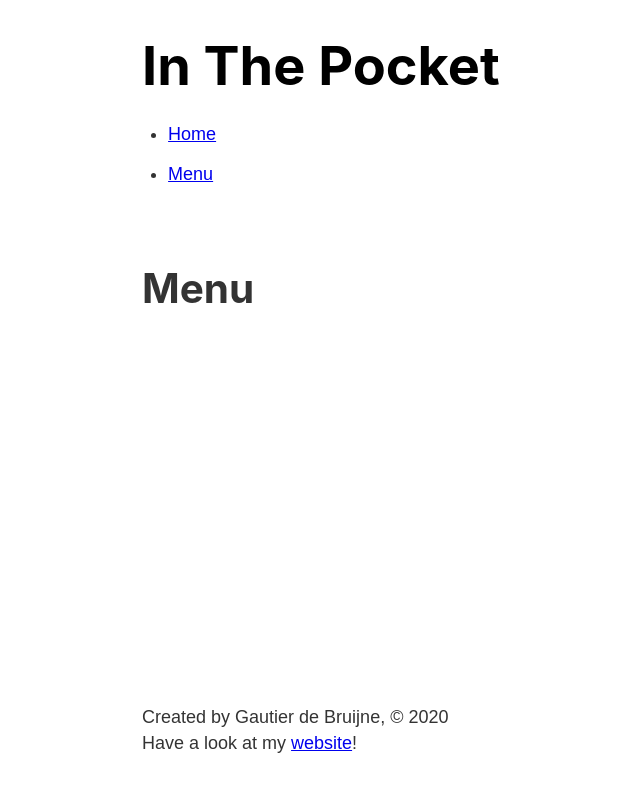
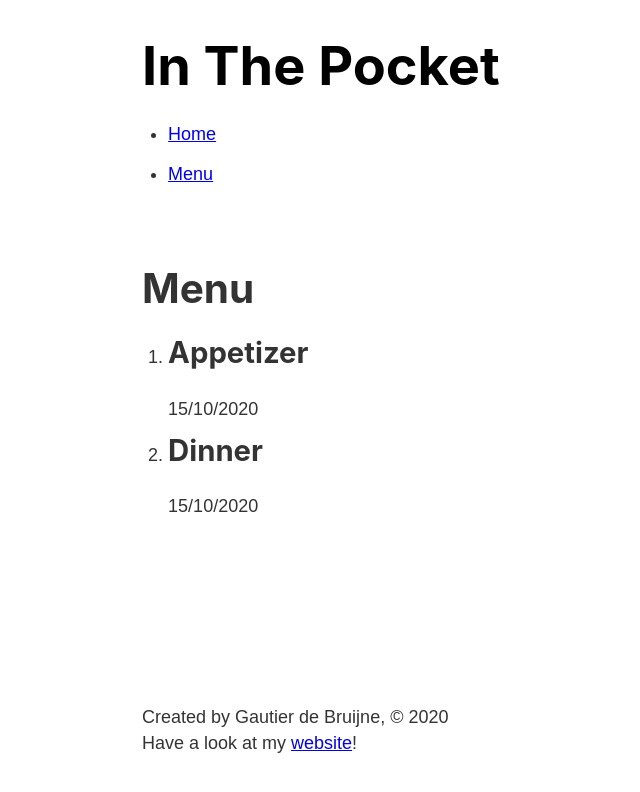
Before and after one commit to Gautierdebruijne/InThePocket, a Gatsby site: page /menu in a window 1280 px wide. Shown: the whole page, without its empty margins (141-781 px from the left). Built offline with nearby package versions, Linux system fonts and the light colour scheme; Gatsby itself is replaced by a stand-in of ours.

Commit message:
Added basic query to fetch markdown post data

```diff
--- a/gatsby-config.js
+++ b/gatsby-config.js
@@ -19,7 +19,8 @@
         name: 'src',
         path: `${__dirname}/src/`
       }
-    }
+    },
+    'gatsby-transformer-remark'
 
   ],
 }
--- a/package.json
+++ b/package.json
@@ -18,6 +18,7 @@
     "gatsby": "^2.24.67",
     "gatsby-plugin-sass": "^2.3.16",
     "gatsby-source-filesystem": "^2.3.34",
+    "gatsby-transformer-remark": "^2.8.40",
     "gh-pages": "^3.1.0",
     "node-sass": "^4.14.1",
     "react": "^16.12.0",
--- a/src/pages/menu.js
+++ b/src/pages/menu.js
@@ -1,13 +1,37 @@
 import React from 'react'
 import Layout from '../components/layout'
+import {graphql, useStaticQuery } from "gatsby"
 
 const MenuPage = () => {
+    const data = useStaticQuery(graphql`
+        query {
+            allMarkdownRemark{
+                edges{
+                    node{
+                        frontmatter{
+                            title
+                            date
+                        }
+                    }
+                }
+            }
+        }
+    `)
+
     return (
         <div>
             <Layout>
-                <div>
-                    <h1>Menu</h1>
-                </div>
+                <h1>Menu</h1>
+                <ol>
+                    {data.allMarkdownRemark.edges.map((edge) => {
+                        return (
+                            <li>
+                                <h2>{edge.node.frontmatter.title}</h2>
+                                <p>{edge.node.frontmatter.date}</p>
+                            </li>
+                        )
+                    })}
+                </ol>
             </Layout>
         </div>
     )
```
Also changed, not shown: 1 other file.
